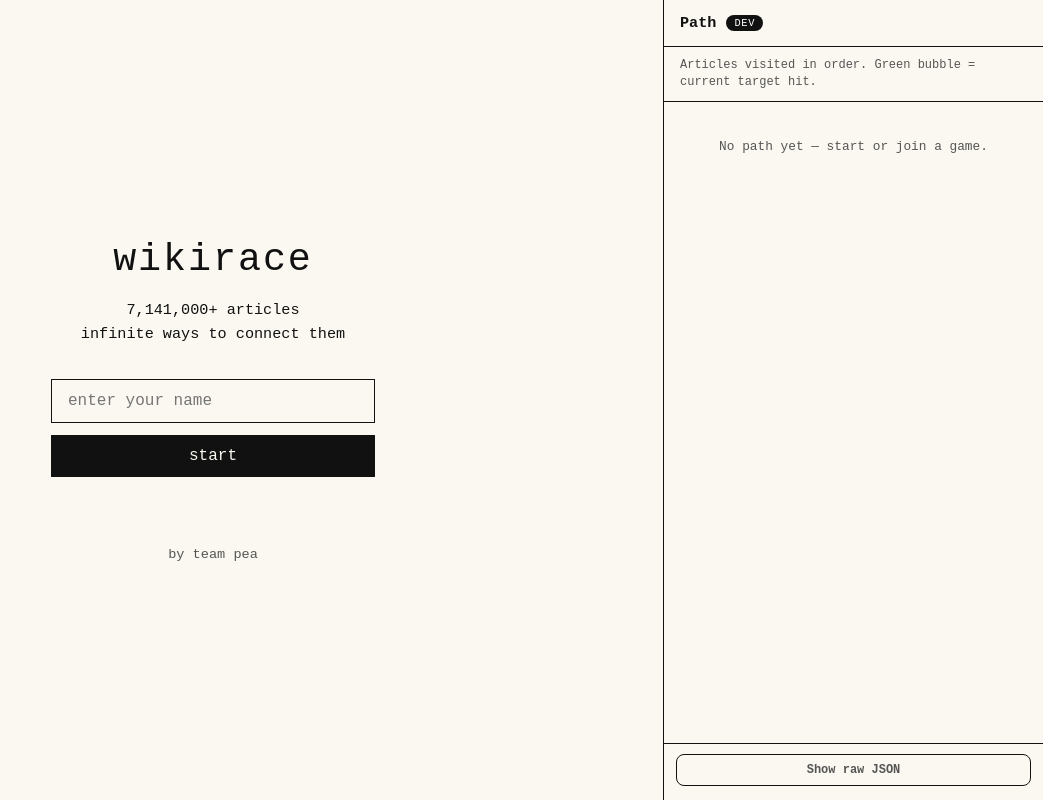
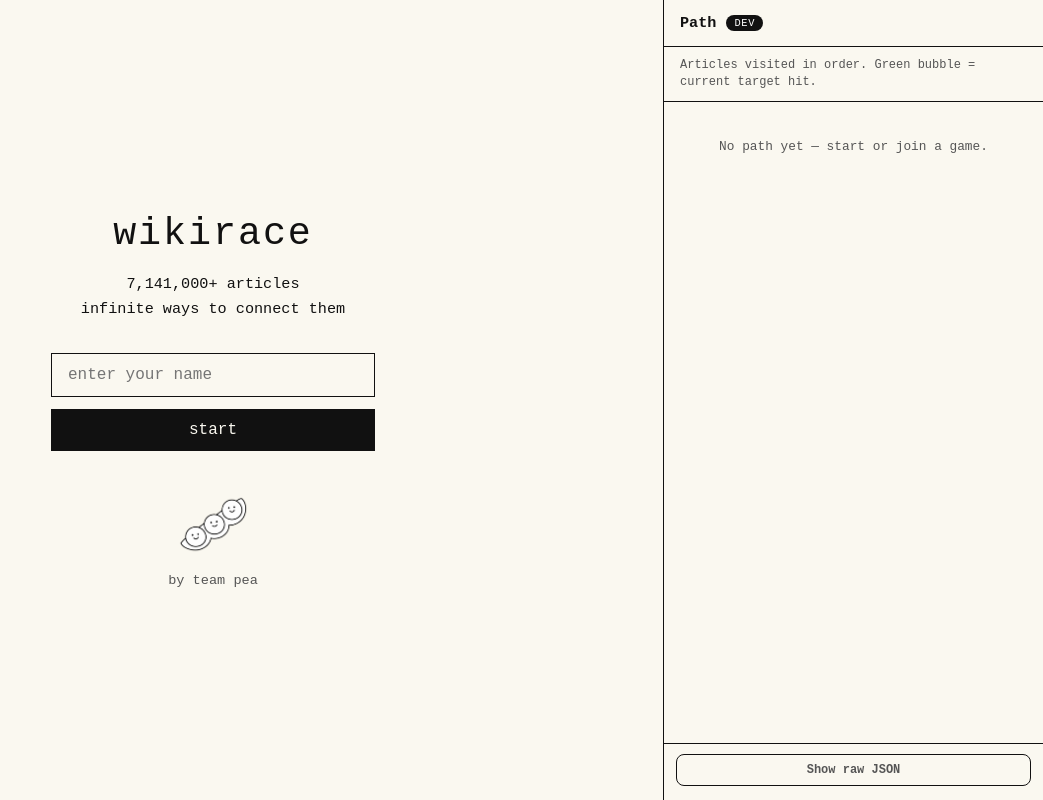
Before and after one commit to vo-eric/ellisathon, a React (Vite) app in the folder client/: page / in a window 1280 px wide. Shown: the whole page, without its empty margins (237-1280 px from the left). Built offline with nearby package versions, Linux system fonts and the light colour scheme.

Commit message:
add photo

```diff
--- a/client/src/App.css
+++ b/client/src/App.css
@@ -275,8 +275,17 @@ body {
 .cover-footer {
   margin-top: auto;
   padding-top: 32px;
+  display: flex;
+  flex-direction: column;
+  align-items: center;
+  gap: 10px;
   font-size: 0.85rem;
   color: var(--text-muted);
+}
+
+.cover-footer-img {
+  width: 80px;
+  height: auto;
 }
 
 input[type='text'] {
--- a/client/src/App.tsx
+++ b/client/src/App.tsx
@@ -371,7 +371,10 @@ export default function App() {
               />
               <button type='submit'>start</button>
             </form>
-            <p className='cover-footer'>by team pea</p>
+            <div className='cover-footer'>
+              <img src='/peas.png' alt='peas' className='cover-footer-img' />
+              <p>by team pea</p>
+            </div>
           </div>
         </div>
 
```
Also changed, not shown: client/public/peas.png (added).
